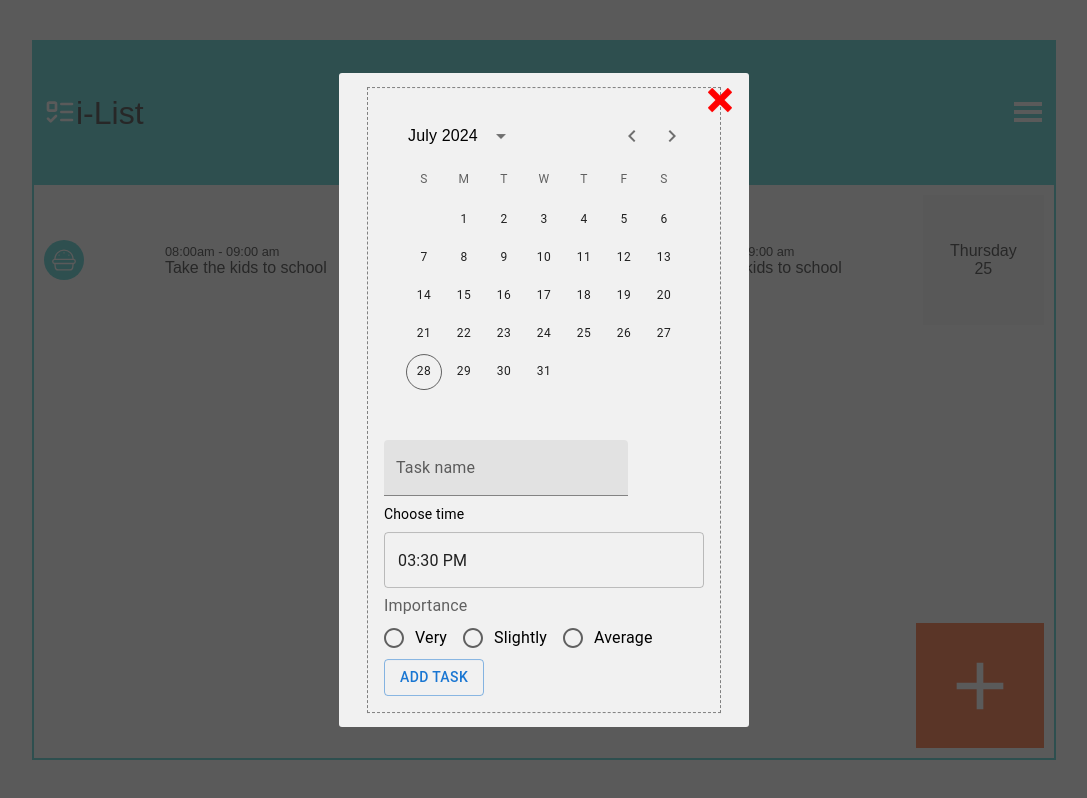
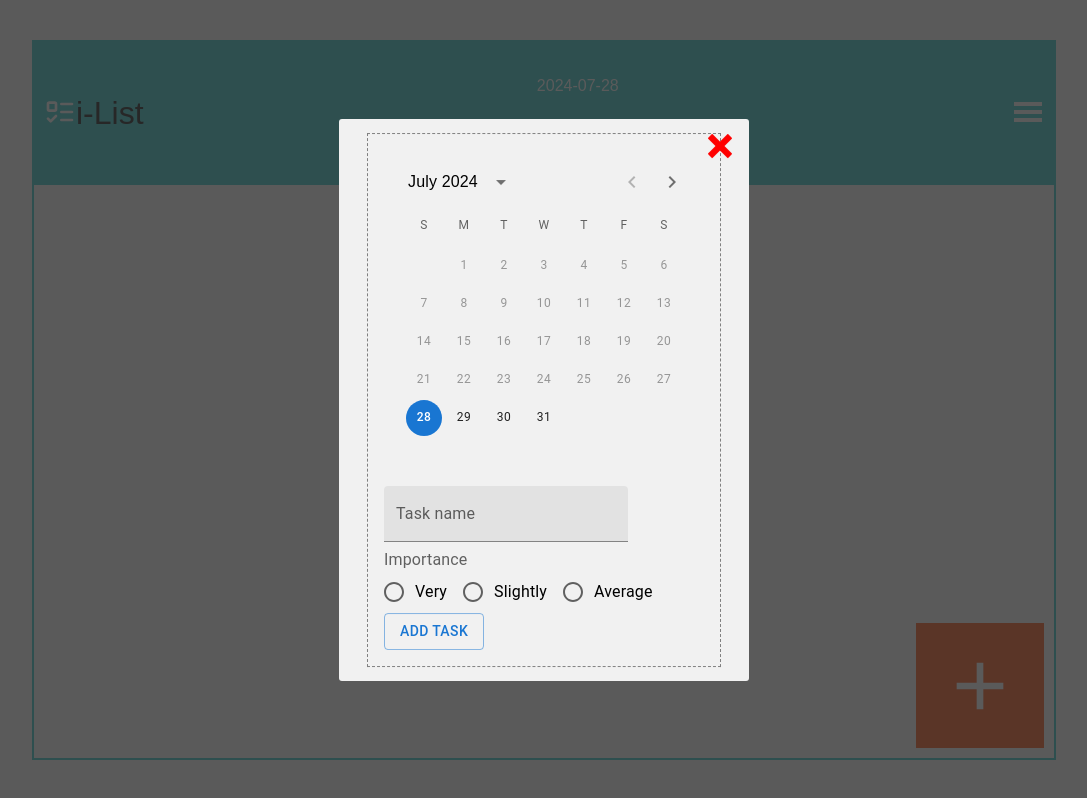
Before and after one commit to MandlakheM/todo-list, a React (Vite) app: page / in a window 1280 px wide. Both pictures are taken after a click on the button 1076 px from the left and 685 px from the top of the page. Shown: the whole page, without its empty margins (96-1183 px from the left). Built offline with nearby package versions, Linux system fonts and the light colour scheme; a web font is replaced by a local one.

Commit message:
fixed the time function

```diff
--- a/src/components/todo.css
+++ b/src/components/todo.css
@@ -74,7 +74,8 @@ grid-row:1/5 ; */
 .time {
   width: auto;
   font-size: 1rem;
-  margin-right: auto;
+  /* margin-right: auto; */
+  overflow: hidden;
 }
 
 .taskDate {
@@ -85,6 +86,7 @@ grid-row:1/5 ; */
   justify-content: center;
   align-items: center;
   background-color: #f7f7f7;
+  margin-left: auto;
 }
 
 .taskIcon {
--- a/src/components/todo.jsx
+++ b/src/components/todo.jsx
@@ -5,41 +5,73 @@ import { LuListTodo } from "react-icons/lu";
 import { GiHamburgerMenu } from "react-icons/gi";
 import { CiBurger } from "react-icons/ci";
 import { MdAdd } from "react-icons/md";
+import { ImCross } from "react-icons/im";
+import AccountCircleIcon from "@mui/icons-material/AccountCircle";
+import { DateCalendar } from "@mui/x-date-pickers/DateCalendar";
+import { LocalizationProvider } from "@mui/x-date-pickers/LocalizationProvider";
+import { AdapterDayjs } from "@mui/x-date-pickers/AdapterDayjs";
 import TextField from "@mui/material/TextField";
-import DateRangeCalendarCalendarsProp from "./materialUI/calender";
-import ResponsiveTimePickers from "./materialUI/timePicker";
 import RowRadioButtonsGroup from "./materialUI/radioGroup";
 import Button from "@mui/material/Button";
 import Box from "@mui/material/Box";
 import Drawer from "@mui/material/Drawer";
-// import Button from "@mui/material/Button";
-import { ImCross } from "react-icons/im";
-import AccountCircleIcon from "@mui/icons-material/AccountCircle";
+import dayjs from "dayjs";
+
 
 function Todo() {
   const [modal, setModal] = useState(false);
-  const [task, setTask] = useState([]);
-  const [newTask, setNewTask] = useState("");
-
+  const [tasks, setTasks] = useState([]);
+  const [newTask, setNewTask] = useState({
+    taskName: "",
+    taskTime: dayjs().format("HH:mm"),
+    taskDate: dayjs(),
+    importance: "",
+  });
   const [open, setOpen] = React.useState(false);
 
   const toggleDrawer = (newOpen) => () => {
     setOpen(newOpen);
   };
 
-  const DrawerList = (
-    <Box sx={{ width: 250 }} role="presentation" onClick={toggleDrawer(false)}>
-      <AccountCircleIcon sx={{ fontSize: 100}} />
-    </Box>
-  );
+  function handleChange(event) {
+    const { name, value } = event.target;
+    setNewTask((prevTask) => ({
+      ...prevTask,
+      [name]: value,
+    }));
+  }
 
-  function handleChange(event) {
-    setNewTask(event.target.value);
+  function handleDateChange(newValue) {
+    setNewTask((prevTask) => ({
+      ...prevTask,
+      taskDate: newValue,
+    }));
+  }
+
+  function handleImportanceChange(event) {
+    const { value } = event.target;
+    setNewTask((prevTask) => ({
+      ...prevTask,
+      importance: value,
+    }));
   }
 
   function addTasks() {
-    setTask((t) => [...t, newTask]);
-    setNewTask("");
+    if (newTask.taskName.trim() !== "") {
+      setTasks((prevTasks) => [...prevTasks, newTask]);
+      setNewTask({
+        taskName: "",
+        taskTime: dayjs().format("HH:mm"),
+        taskDate: dayjs(),
+        importance: "",
+      });
+    }
+  }
+
+  function handleSubmit(event) {
+    event.preventDefault();
+    addTasks();
+    setModal(false);
   }
 
   const activateModal = () => {
@@ -48,6 +80,25 @@ function Todo() {
 
   const deactivateModal = () => {
     setModal(false);
+  };
+
+  const DrawerList = (
+    <Box sx={{ width: 250 }} role="presentation" onClick={toggleDrawer(false)}>
+      <AccountCircleIcon sx={{ fontSize: 100 }} />
+    </Box>
+  );
+
+  const getBorderColor = (importance) => {
+    switch (importance) {
+      case "very":
+        return "red";
+      case "slightly":
+        return "yellow";
+      case "average":
+        return "green";
+      default:
+        return "transparent";
+    }
   };
 
   return (
@@ -62,7 +113,7 @@ function Todo() {
           </div>
           <div className="dateContainer">
             <div className="date">
-              <p>2024-07-23</p>
+              <p>{dayjs().format("YYYY-MM-DD")}</p>
             </div>
             <div className="search">
               <input type="text" />
@@ -82,42 +133,29 @@ function Todo() {
         </div>
 
         <div className="tasks">
-            <div className="taskCard">
+          {tasks.map((task, index) => (
+            <div className="taskCard" key={index}
+            style={{ border: `2px solid ${getBorderColor(task.importance)}` }}
+            >
               <div className="taskIcon">
                 <CiBurger id="headerIcons" />
               </div>
               <div className="time">
-                <p id="taskTime">08:00am - 09:00 am</p>
-                <p>Take the kids to school</p>
+                <p id="taskTime">Task created on: {task.taskTime}</p>
+                <p>{task.taskName}</p>
               </div>
               <div className="taskDate">
-                <p>
-                  Thursday <br />
-                  25
+              <p>
+                  {task.taskDate ? task.taskDate.format("dddd MMM DD") : ""}
+                  {task.importance}
                 </p>
               </div>
             </div>
-
-
-          <div className="taskCard">
-            <div className="taskIcon">
-              <CiBurger id="headerIcons" />
-            </div>
-            <div className="time">
-              <p id="taskTime">08:00am - 09:00 am</p>
-              <p>Take the kids to school</p>
-            </div>
-            <div className="taskDate">
-              <p>
-                Thursday <br />
-                25
-              </p>
-            </div>
-          </div>
+          ))}
         </div>
 
         <div className="addButton">
-          <button onClick={() => activateModal()}>
+          <button onClick={activateModal}>
             <MdAdd />
           </button>
         </div>
@@ -127,19 +165,33 @@ function Todo() {
             <div className="overlay" onClick={deactivateModal}></div>
             <div className="modalContent">
               <Box component="section" sx={{ p: 2, border: "1px dashed grey" }}>
-                <DateRangeCalendarCalendarsProp />
-                {/* <input type="datetime-local" name="" id="" /> */}
+                <LocalizationProvider dateAdapter={AdapterDayjs}>
+                  <DateCalendar
+                    disablePast
+                    name="taskDate"
+                    value={newTask.taskDate}
+                    onChange={handleDateChange}
+                  />
+                </LocalizationProvider>
                 <TextField
                   id="filled-basic"
                   label="Task name"
                   variant="filled"
+                  name="taskName"
+                  value={newTask.taskName}
+                  onChange={handleChange}
                 />
                 <br />
-                <ResponsiveTimePickers />
                 <br />
-                <RowRadioButtonsGroup />
+                <RowRadioButtonsGroup
+                  name="importance"
+                  value={newTask.importance}
+                  onChange={handleImportanceChange}
+                />
                 <br />
-                <Button variant="outlined">ADD TASK</Button>
+                <Button variant="outlined" onClick={handleSubmit}>
+                  ADD TASK
+                </Button>
               </Box>
               <div className="closeModal">
                 <ImCross onClick={deactivateModal} />
```
